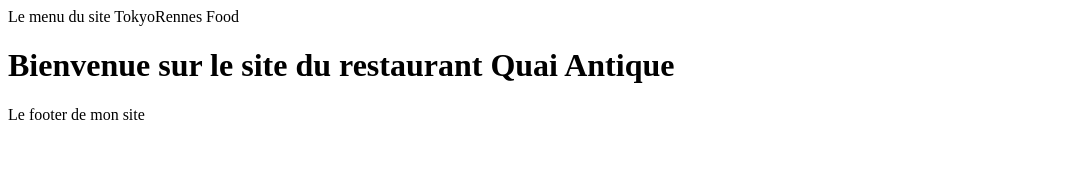
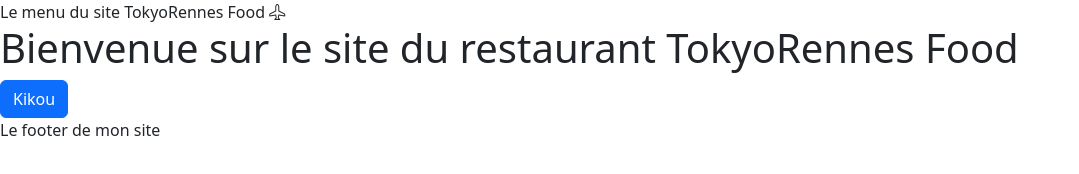
Before and after one commit to Stupnitsky99/TokyoRennesFoodFront, a website with bundled scripts: page index.html in a window 1280 px wide. Shown: the whole page, without its empty margins (0-1079 px from the left). Built offline with nearby package versions, Linux system fonts and the light colour scheme; files whose address does not match are found by name.

Commit message:
Install Bootstrap

```diff
--- a/index.html
+++ b/index.html
@@ -3,11 +3,15 @@
 <head>
     <meta charset="UTF-8">
     <meta name="viewport" content="width=device-width, initial-scale=1.0">
+
+    <link rel="stylesheet" href="node_modules/bootstrap/dist/css/bootstrap.min.css">
+    <link rel="stylesheet" href="node_modules/bootstrap-icons/font/bootstrap-icons.css">
+
     <title>Document</title>
 </head>
 <body>
 
-    <header>Le menu du site TokyoRennes Food</header>
+    <header>Le menu du site TokyoRennes Food <i class="bi bi-airplane"></i></header>
 
     <main id="main-page">
         <!-- Le contenu de la page sera injecté inci-->
@@ -15,6 +19,7 @@
 
     <footer>Le footer de mon site</footer>
 
-    <script type="module" src="Router/router.js"></script>
+    <script type="module" src="./Router/router.js"></script>
+    <script src="node_modules/bootstrap/dist/js/bootstrap.bundle.min.js"></script>
 </body>
 </html>
--- /dev/null
+++ b/package.json
@@ -0,0 +1,6 @@
+{
+  "dependencies": {
+    "bootstrap": "^5.3.8",
+    "bootstrap-icons": "^1.13.1"
+  }
+}
--- a/pages/home.html
+++ b/pages/home.html
@@ -1 +1,3 @@
-<h1>Bienvenue sur le site du restaurant Quai Antique</h1>
+<h1>Bienvenue sur le site du restaurant TokyoRennes Food</h1>
+
+<button class="btn btn-primary">Kikou</button>
```
Also changed, not shown: 2 other files.
